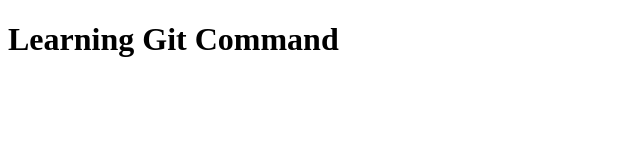
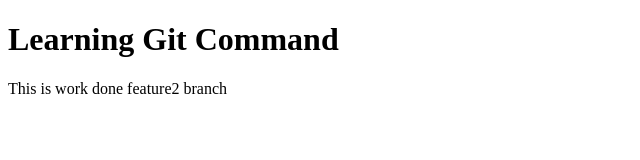
Before and after one commit to hiteshbhavsar986/Another_One, a plain HTML site: page index.html in a window 1280 px wide. Shown: the whole page, without its empty margins (0-640 px from the left). Drawn offline with Linux system fonts and the light colour scheme.

Commit message:
Added Para

```diff
--- a/index.html
+++ b/index.html
@@ -7,5 +7,6 @@
 </head>
 <body>
     <h1>Learning Git Command</h1>
+    <p>This is work done feature2 branch</p>
 </body>
 </html>
```
